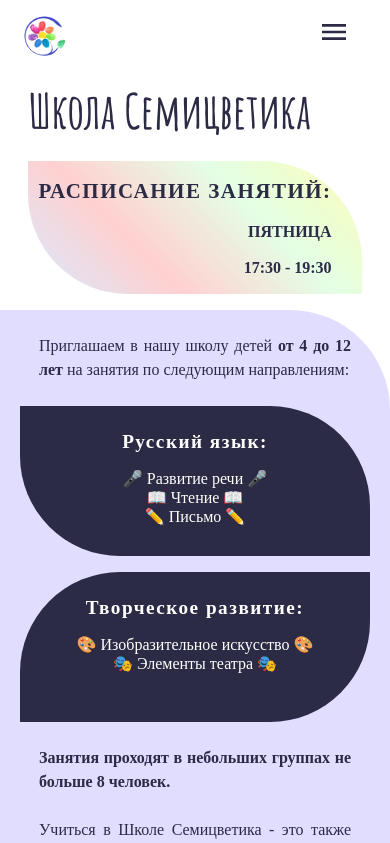
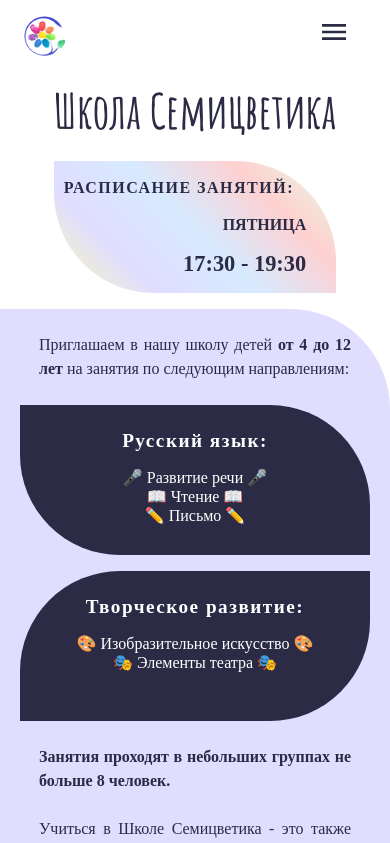
Before and after one commit to langedoc/Semitsvetik, a React (Vite) app in the folder semitsvetik/: page /school in a window 390 px wide. Shown: the top 843 px of the page. Built offline with nearby package versions, Linux system fonts and the light colour scheme; a web font is replaced by a local one.

Commit message:
style: animated schedule

```diff
--- a/semitsvetik/src/pages/School/School.module.css
+++ b/semitsvetik/src/pages/School/School.module.css
@@ -17,13 +17,32 @@
     align-items: center;
 }
 
+@keyframes gradientAnimation {
+    0% {
+        background: linear-gradient(45deg, var(--color-blue), var(--color-red), var(--color-green), var(--color-yellow), var(--color-purple));
+    }
+    20% {
+        background: linear-gradient(45deg, var(--color-purple), var(--color-blue), var(--color-red), var(--color-green), var(--color-yellow));
+    }
+    40% {
+        background: linear-gradient(45deg, var(--color-yellow), var(--color-purple), var(--color-blue), var(--color-red), var(--color-green));
+    }
+    60% {
+        background: linear-gradient(45deg, var(--color-green), var(--color-yellow), var(--color-purple), var(--color-blue), var(--color-red));
+    }
+    80% {
+        background: linear-gradient(45deg, var(--color-red), var(--color-green), var(--color-yellow), var(--color-purple), var(--color-blue));
+    }
+}
+
 .schedule {
     display: flex;
     flex-direction: column;
     justify-items: center;
     gap: 20px;
     border-radius: 0 100px;
-    background: linear-gradient(45deg, var(--color-blue), var(--color-red), var(--color-green), var(--color-yellow));
+    animation: gradientAnimation 4s ease infinite;
+    background: linear-gradient(45deg, var(--color-blue), var(--color-red), var(--color-green), var(--color-yellow), var(--color-purple));
     width: 450px;
     height: 160px;
     padding: 25px 50px;
@@ -33,6 +52,12 @@
     font-weight: 600;
     text-align: end;
     line-height: 1;
+}
+
+.schedule p b {
+    font-weight: 800;
+    font-size: 1.4rem;
+
 }
 
 .content {
@@ -110,6 +135,10 @@ li {
         padding: 18px 30px 18px 10px;
     }
 
+    .schedule h3 {
+        font-size: 1rem;
+    }
+
     .content {
         padding: 1.5rem 10%;
         border-radius: 0 100px;
```
